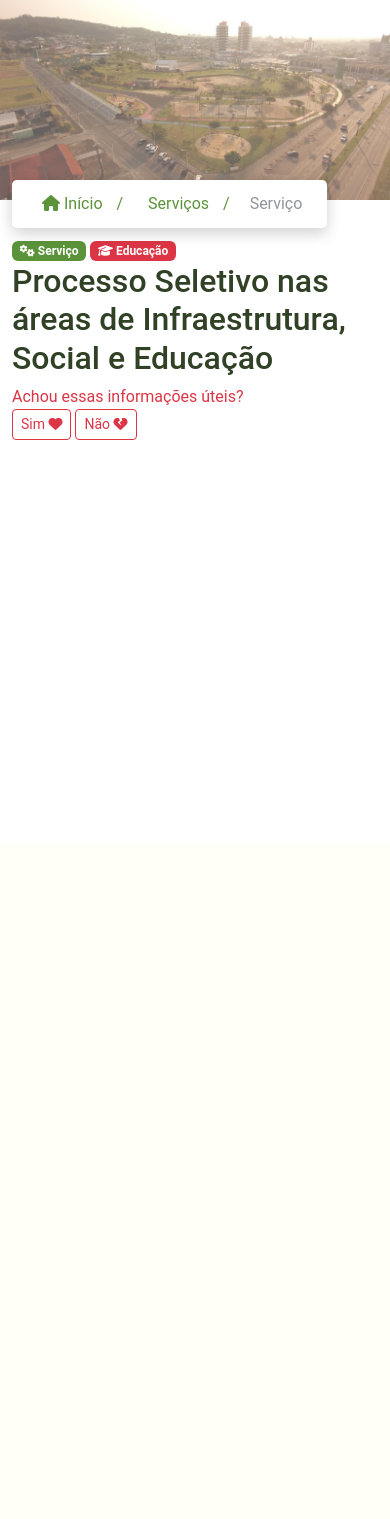
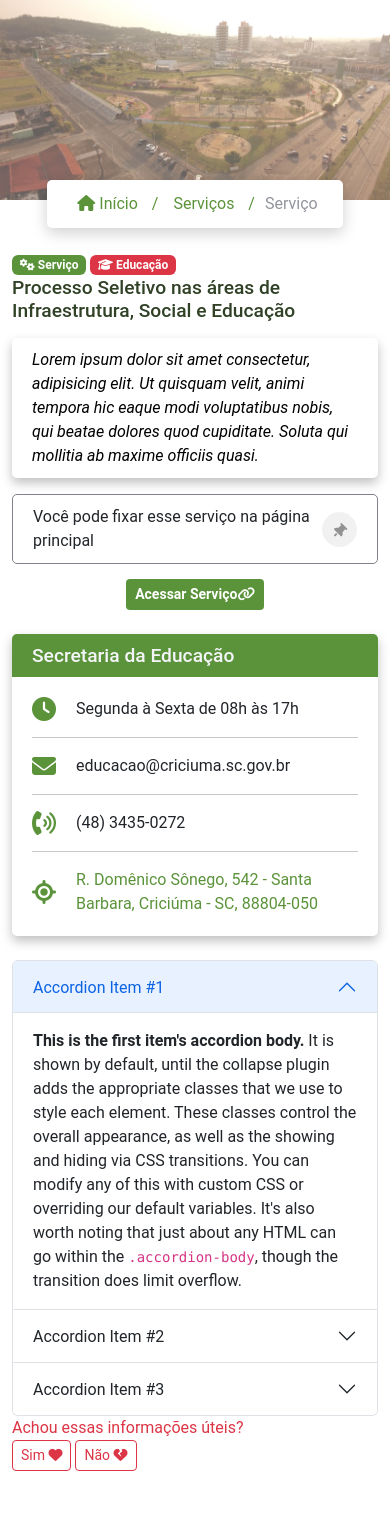
Before and after one commit to EricDagostim/site, a PHP site: page /servico.html in a window 390 px wide. Before the commit the page ends 440 px from the top, so only its background shows below. Run offline with PHP 8.4, Linux system fonts and the light colour scheme.

Commit message:
Repaginação página de serviços, estilo adicionado e responsivo 320px - +++ completo

```diff
--- a/media-queries.css
+++ b/media-queries.css
@@ -10,6 +10,10 @@
 @media (max-width : 992px){
     .button-search {
         width: 80vw;
+    }
+
+    .title-service{
+        font-size: 1.5rem;
     }
 }
 
@@ -66,6 +70,19 @@
 }
 
 @media (max-width : 625px){
+
+    .content-header-service {
+        align-items: center;
+      }
+
+    .title-service{
+        font-size: 1.2rem;
+    }
+
+    .content-access-desciption {
+        flex-direction: column;
+      }
+
     .align-search{
         display: flex;
         flex-direction: column;
@@ -142,6 +159,14 @@
     .navbar-background{
         height: 315px;
     }
+
+    .nav-crumbs {
+        padding: 5px 10px;
+    }
+
+    .link-crumbs a{
+        padding: 0px;
+    }
 }
 
 @media (max-width : 320px){
--- a/servico.html
+++ b/servico.html
@@ -138,38 +138,125 @@
                               <li class="link-crumbs active"><a href="not-found.html">Serviços</a></li>
                               <li class="link-crumbs" aria-current="page">Serviço</li>
                             </ul>
-
                         </nav>
-
-
-                        <div class="panel-info">
-                            <div class="badge bg-color-details"><i class="fas fa-gears"></i> Serviço</div>
-                            <div class="badge bg-danger"><i class="fas fa-graduation-cap"></i> Educação</div>
-
-                        </div>
-
                     </div>
                 </div>
             </div>
 
 
 
-            <div class="col-12">
+            <div class="col-12 mt-4">
                 <div class="row">
-                    <h1 class="text-color-primary" style="font-size: 2rem;">Processo Seletivo nas áreas de Infraestrutura, Social e Educação</h1>
+                    <div class="panel-info">
+                        <div class="badge bg-color-details"><i class="fas fa-gears"></i> Serviço</div>
+                        <div class="badge bg-danger"><i class="fas fa-graduation-cap"></i> Educação</div>
+                    </div>
+                    <h1 class="title-service text-color-primary">Processo Seletivo nas áreas de Infraestrutura, Social e Educação</h1>
+                </div>
+                <div class="row mt-2">
+                    <div class="col-12 col-lg-7 col-xl-8">
+                        <!-- <div class="badge bg-secondary m-0 title-description-card"> Descrição</div> -->
+                        <div class="card-description">
+                            <p>Lorem ipsum dolor sit amet consectetur, adipisicing elit. Ut quisquam velit, animi tempora hic eaque modi voluptatibus nobis, qui beatae dolores quod cupiditate. Soluta qui mollitia ab maxime officiis quasi.</p>
+                        </div>
+
+                        <div class="content-access-desciption">
+                            <div class="question-fix">
+                                <p>Você pode fixar esse serviço na página principal</p>
+                                <button class="btn btn-pin-disable"><i class="fa-solid fa-thumbtack"></i></button>
+                            </div>
+
+                            <button class="btn btn-sm text-color-white bg-color-details"><strong>Acessar Serviço</strong><i class="fa-solid fa-link" style="color: #ffffff"></i></button>
+                        </div>
+
+
+                    </div>
+
+                    <div class="col-12 col-lg-5 col-xl-4 mt-lg-0 mt-4 mt-md-4">
+                        <div class="card-info-contact">
+                            <div class="header-card-info-contact">
+                                <h4>Secretaria da Educação</h4>
+                            </div>
+                            <div class="content-card-info-contact">
+                                <div class="infos">
+                                    <i class="fas fa-clock"></i> <p>Segunda à Sexta de 08h às 17h</p>
+                                </div>
+                                <hr>
+                                <div class="infos">
+                                    <i class="fas fa-envelope"></i> <p>educacao@criciuma.sc.gov.br</p>
+                                </div>
+                                <hr>
+                                <div class="infos">
+                                    <i class="fas fa-phone-volume"></i> <p>(48) 3435-0272</p>
+                                </div>
+                                <hr>
+                                <div class="infos">
+                                    <i class="fas fa-location-crosshairs"></i> <a href="#">R. Domênico Sônego, 542 - Santa Barbara, Criciúma - SC, 88804-050</a>
+                                </div>
+                            </div>
+                        </div>
+                    </div>
+                </div>
+            </div>
 
 
 
+        </div>
 
+    </div>
+
+    <div class="container mt-4">
+        <div class="row">
+            <div class="col-12">
+                <div class="accordion" id="accordionExample">
+                    <div class="accordion-item">
+                      <h2 class="accordion-header" id="headingOne">
+                        <button class="accordion-button" type="button" data-bs-toggle="collapse" data-bs-target="#collapseOne" aria-expanded="true" aria-controls="collapseOne">
+                          Accordion Item #1
+                        </button>
+                      </h2>
+                      <div id="collapseOne" class="accordion-collapse collapse show" aria-labelledby="headingOne" data-bs-parent="#accordionExample">
+                        <div class="accordion-body">
+                          <strong>This is the first item's accordion body.</strong> It is shown by default, until the collapse plugin adds the appropriate classes that we use to style each element. These classes control the overall appearance, as well as the showing and hiding via CSS transitions. You can modify any of this with custom CSS or overriding our default variables. It's also worth noting that just about any HTML can go within the <code>.accordion-body</code>, though the transition does limit overflow.
+                        </div>
+                      </div>
+                    </div>
+                    <div class="accordion-item">
+                      <h2 class="accordion-header" id="headingTwo">
+                        <button class="accordion-button collapsed" type="button" data-bs-toggle="collapse" data-bs-target="#collapseTwo" aria-expanded="false" aria-controls="collapseTwo">
+                          Accordion Item #2
+                        </button>
+                      </h2>
+                      <div id="collapseTwo" class="accordion-collapse collapse" aria-labelledby="headingTwo" data-bs-parent="#accordionExample">
+                        <div class="accordion-body">
+                          <strong>This is the second item's accordion body.</strong> It is hidden by default, until the collapse plugin adds the appropriate classes that we use to style each element. These classes control the overall appearance, as well as the showing and hiding via CSS transitions. You can modify any of this with custom CSS or overriding our default variables. It's also worth noting that just about any HTML can go within the <code>.accordion-body</code>, though the transition does limit overflow.
+                        </div>
+                      </div>
+                    </div>
+                    <div class="accordion-item">
+                      <h2 class="accordion-header" id="headingThree">
+                        <button class="accordion-button collapsed" type="button" data-bs-toggle="collapse" data-bs-target="#collapseThree" aria-expanded="false" aria-controls="collapseThree">
+                          Accordion Item #3
+                        </button>
+                      </h2>
+                      <div id="collapseThree" class="accordion-collapse collapse" aria-labelledby="headingThree" data-bs-parent="#accordionExample">
+                        <div class="accordion-body">
+                          <strong>This is the third item's accordion body.</strong> It is hidden by default, until the collapse plugin adds the appropriate classes that we use to style each element. These classes control the overall appearance, as well as the showing and hiding via CSS transitions. You can modify any of this with custom CSS or overriding our default variables. It's also worth noting that just about any HTML can go within the <code>.accordion-body</code>, though the transition does limit overflow.
+                        </div>
+                      </div>
+                    </div>
+                  </div>
 
 
             </div>
         </div>
     </div>
 
+    <div class="container">
+        <div class="row">
+            <div class="col-12">
                 <div class="footer-service">
                     <p class="text-danger m-0">Achou essas informações úteis?</p>
-
                     <button class="btn btn-sm btn-outline-danger">
                         Sim
                         <i class="fa-solid fa-heart"></i>
@@ -178,9 +265,11 @@
                         Não
                         <i class="fa-solid fa-heart-crack"></i>
                     </button>
-
                 </div>
             </div>
+        </div>
+    </div>
+
 
     <br><br>
 
--- a/style.css
+++ b/style.css
@@ -65,7 +65,6 @@
 	--pallete-color-light-contrast-rgb: 0,0,0;
 	--pallete-color-light-shade: #d7d8da;
 	--pallete-color-light-tint: #f5f6f9;
-
 }
 
 
@@ -337,7 +336,6 @@ input:focus{
 
 .btn-pin-disable{
     border-radius: 50% !important;
-    padding: 0px !important;
     z-index: 999 !important;
     width: 35px;
     height: 35px;
@@ -933,7 +931,7 @@ input:focus{
     flex-wrap: nowrap;
     justify-content: flex-start;
     width: fit-content;
-    gap: 10px;
+    /* gap: 10px; */
     margin: 0;
 }
 
@@ -954,6 +952,7 @@ input:focus{
 
 .box-crumbs{
     padding: 0;
+    flex-wrap: nowrap;
 }
 
 .link-crumbs a:hover{
@@ -968,6 +967,7 @@ input:focus{
     content: " /";
     color: var(--pallete-color-primary) !important;
     margin-left: 5px;
+
 }
 
 .content-header-service{
@@ -978,17 +978,116 @@ input:focus{
     align-items: flex-start;
 
 
+
 }
 
 .profile-service{
     display: flex;
+    align-items: center;
+}
 
+.card-description{
+    background: rgba(255, 255, 255, 0.1);
+    box-shadow: 0px 5px 11px rgba(0, 0, 0, 0.25);
+    border-radius: 5px;
+}
+
+.card-description p{
+    font-size: 1rem;
+    font-style: italic;
+    padding: 10px 20px;
+    color: var(--pallete-color-tertiary-contrast);
+}
+
+.title-description-card{
+    border-end-start-radius: 0px !important;
+}
+
+.content-card-info-contact{
+    margin: 10px 20px;
+}
+
+.content-card-info-contact i{
+    color: var(--pallete-color-primary);
+    font-size: 1.5rem;
+}
+
+.content-card-info-contact .infos p{
+    margin: 0;
+word-break: break-all;
+
+
+}
+
+.content-card-info-contact .infos a{
+    margin: 0;
+    color: var(--pallete-color-primary);
+    text-decoration: none;
+}
+
+.content-card-info-contact .infos a:hover{
+    color: var(--pallete-color-secondary);
+    text-decoration: underline;
+}
+
+
+
+.content-card-info-contact .infos{
+    display: flex;
+    flex-direction: row;
+    gap: 20px;
     align-items: center;
+}
+
+.card-info-contact{
+    background: rgba(255, 255, 255, 0.1);
+    box-shadow: 0px 5px 11px rgba(0, 0, 0, 0.25);
+    border-radius: 5px;
+    padding-bottom: 10px;
+}
+
+.header-card-info-contact{
+    background-color: var(--pallete-color-primary);
+    padding: 5px 10px;
+    border-radius: 5px 5px 0px 0px;
+    margin-bottom: 20px;
+}
+
+.header-card-info-contact h4{
+    margin: 0;
+    font-size: 1.2rem;
+    padding: 5px 10px;
+    color: var(--pallete-color-light);
+}
+
+.question-fix{
+    width: fit-content;
+    padding: 10px 20px;
+    border: 1px solid var(--pallete-color-medium-shade);
+    border-radius: 5px;
+    display: flex;
+    align-items: center;
+    gap: 10px;
+}
+
+.question-fix p{
+    margin: 0;
+}
+
+.content-access-desciption{
+    display: flex;
+    align-items: center;
+    gap: 15px;
+}
+
+.content-access-desciption button{
+    white-space: nowrap;
 
 }
 
 
-
-
+.title-service{
+    font-size: 2rem;
+}
 
 /* Específico de "servico.html" */
```
Lines whose indentation alone changed are shown as unchanged.
